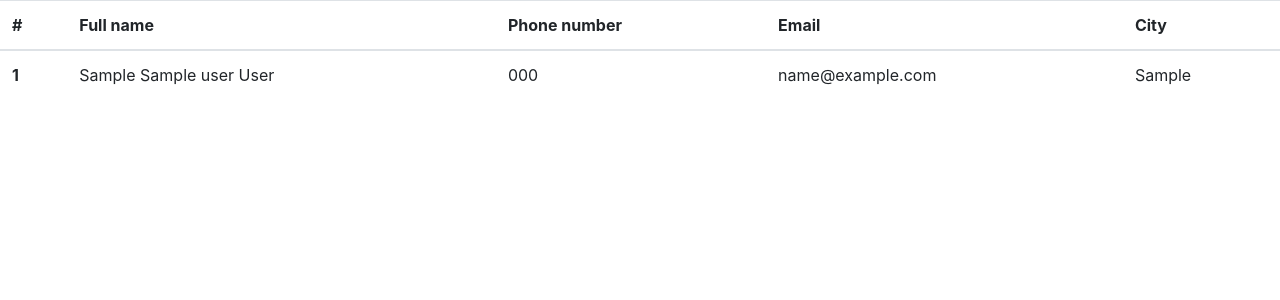
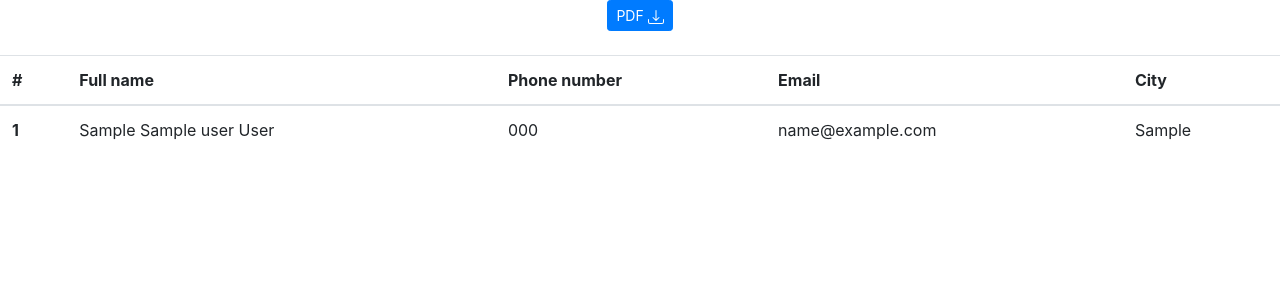
Before and after one commit to YehorVoitenko/CharitySolution, a Django app: page /registration_info_for_organisation/1 in a window 1280 px wide. Shown: the part 56-356 px from the top of the page. Run offline with Django 4.2, Linux system fonts and the light colour scheme; a user stored in the database is signed in; tables that the repository leaves empty hold one stand-in row (values such as "Sample post").

Commit message:
[business-logic] Created feature to download pdf, with needy_people list

```diff
--- a/CharitySolutionAPI/urls.py
+++ b/CharitySolutionAPI/urls.py
@@ -70,5 +70,6 @@ urlpatterns = [
         name="registration_info_for_organisation",
     ),
     path("", views.Homepage.as_view(), name="homepage"),
+    path("download_pdf/<int:post_id>", views.download_pdf, name="download_pdf"),
     path("__debug__/", include("debug_toolbar.urls")),
 ] + static(settings.MEDIA_URL, document_root=settings.MEDIA_ROOT)
--- a/CharitySolutionAPI/views.py
+++ b/CharitySolutionAPI/views.py
@@ -1,3 +1,7 @@
+from io import BytesIO
+from django.http import HttpResponse
+from django.template.loader import get_template
+from xhtml2pdf import pisa
 from datetime import datetime
 from django.shortcuts import render, redirect, get_object_or_404
 from django.contrib.auth import authenticate, login, logout
@@ -287,3 +291,17 @@ class RegistrationInfoForOrganisation(View):
             "common_pages/registration_info_for_organisation.html",
             {"post": post},
         )
+
+
+def download_pdf(request, post_id):
+    post = OrganisationPost.objects.filter(id=post_id)
+    template_path = "create_pdf_file.html"
+    context = {"my_data": post}
+    response = HttpResponse(content_type="application/pdf")
+    response["Content-Disposition"] = f'attachment; filename="registered_people.pdf"'
+    template = get_template(template_path)
+    html = template.render(context)
+    pdf = pisa.CreatePDF(BytesIO(html.encode("UTF-8")), response)
+    if not pdf.err:
+        return response
+    return HttpResponse("Error generating PDF file.")
--- a/templates/common_pages/registration_info_for_organisation.html
+++ b/templates/common_pages/registration_info_for_organisation.html
@@ -8,10 +8,25 @@
 
 
 {% block content %}
+    <div align="center">
+        {% for i in post %}
+            <a href="{% url 'download_pdf' post_id=i.id %}">
+                <button class="btn btn-primary btn-sm">PDF
+                    <svg xmlns="http://www.w3.org/2000/svg" width="16" height="16" fill="currentColor"
+                         class="bi bi-download" viewBox="0 0 16 16">
+                        <path d="M.5 9.9a.5.5 0 0 1 .5.5v2.5a1 1 0 0 0 1 1h12a1 1 0 0 0 1-1v-2.5a.5.5 0 0 1 1 0v2.5a2 2 0 0 1-2 2H2a2 2 0 0 1-2-2v-2.5a.5.5 0 0 1 .5-.5z"/>
+                        <path d="M7.646 11.854a.5.5 0 0 0 .708 0l3-3a.5.5 0 0 0-.708-.708L8.5 10.293V1.5a.5.5 0 0 0-1 0v8.793L5.354 8.146a.5.5 0 1 0-.708.708l3 3z"/>
+                    </svg>
+                </button>
+            </a>
+        {% endfor %}
+    </div><br>
 
-    <table class="table">
+
+    <table class=" table">
         <thead>
         <tr>
+
             <th scope="col">#</th>
             <th scope="col">Full name</th>
             <th scope="col">Phone number</th>
@@ -35,4 +50,5 @@
 
         </tbody>
     </table>
+
 {% endblock %}
```
Also changed, not shown: templates/create_pdf_file.html (added, +37 -0 lines).
